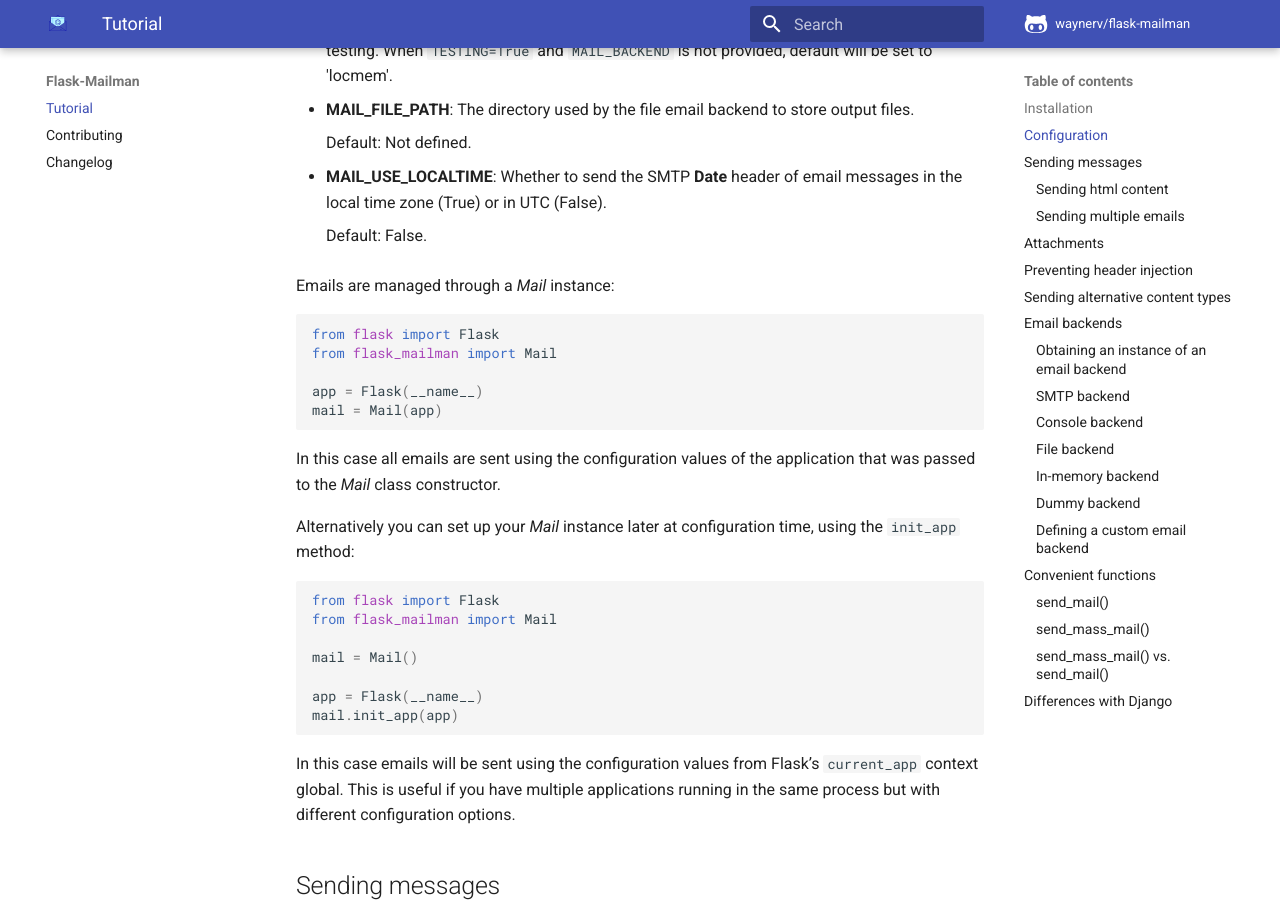
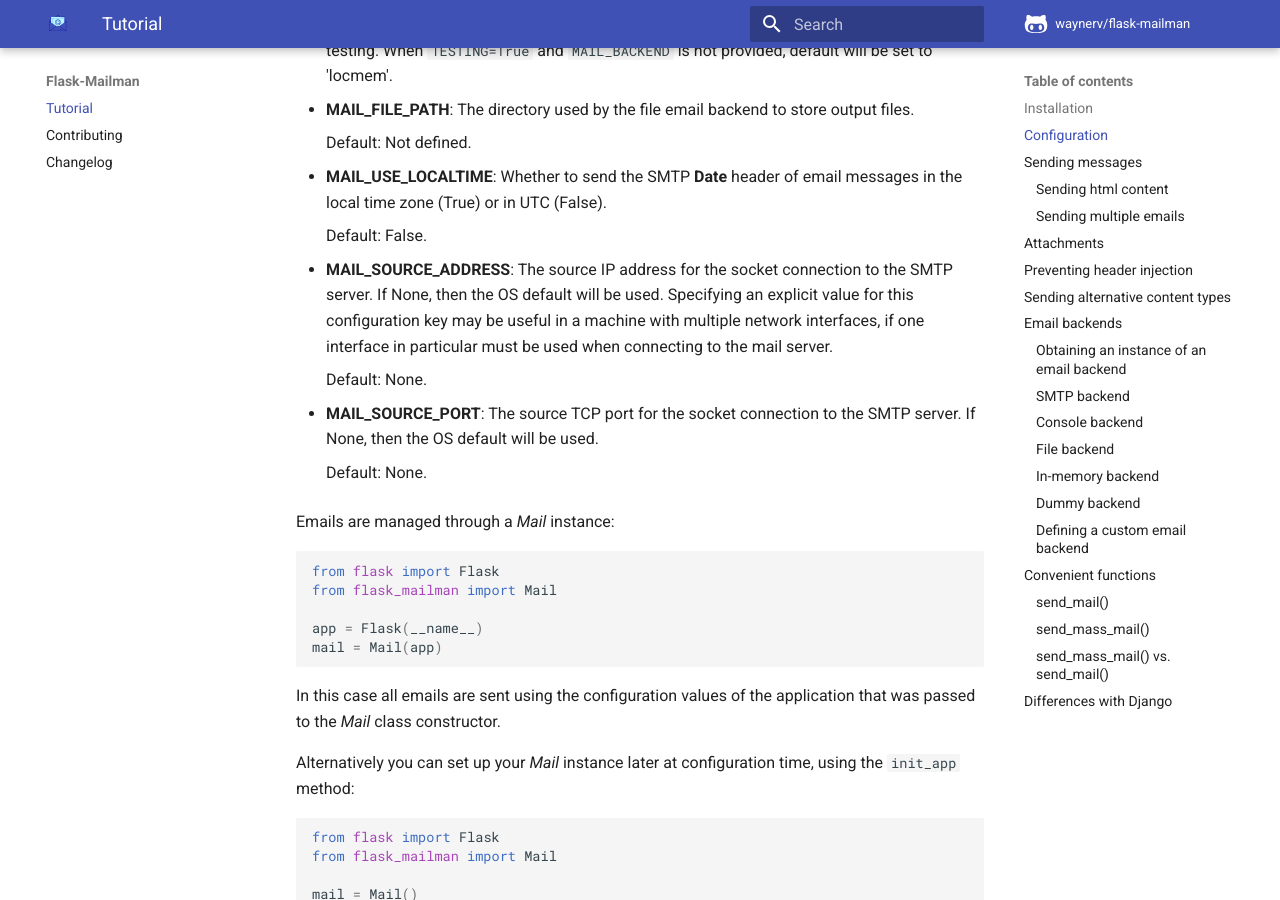
Before and after one commit to waynerv/flask-mailman, an MkDocs documentation site: the page built from docs/index.md, in a window 1280 px wide and 900 px high, scrolled down 1671 px. Built offline with MkDocs 1.6.1 and Material for MkDocs 9.7.7, drawn with Linux system fonts in a browser that asks for light colours; comment, search, counter and statistics services are not loaded.

Commit message:
Documented the two new config keys.

````diff
--- a/docs/index.md
+++ b/docs/index.md
@@ -68,6 +68,14 @@ Flask-Mailman is configured through the standard Flask config API. A list of con
 - **MAIL_USE_LOCALTIME**: Whether to send the SMTP **Date** header of email messages in the local time zone (True) or in UTC (False).
 
     Default: False.
+
+- **MAIL_SOURCE_ADDRESS**: The source IP address for the socket connection to the SMTP server. If None, then the OS default will be used. Specifying an explicit value for this configuration key may be useful in a machine with multiple network interfaces, if one interface in particular must be used when connecting to the mail server.
+
+    Default: None.
+
+- **MAIL_SOURCE_PORT**: The source TCP port for the socket connection to the SMTP server. If None, then the OS default will be used.
+
+    Default: None.
 
 Emails are managed through a *Mail* instance:
 ```python
````
